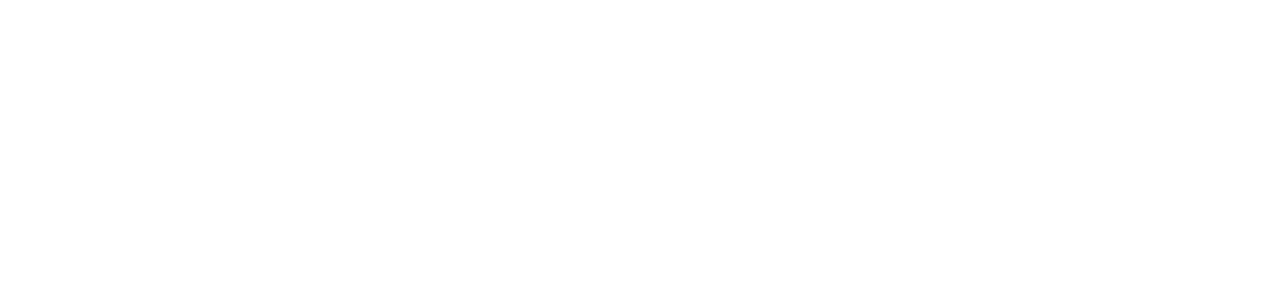
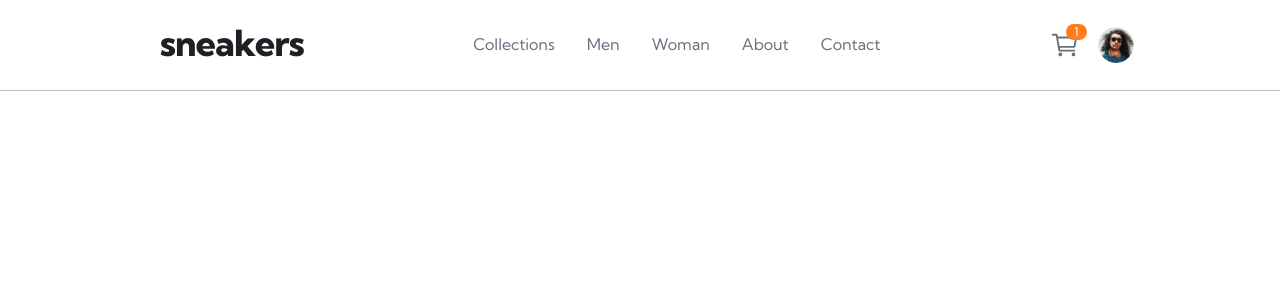
Before and after one commit to gabrieldev4/eccomerce-product-page, a React (Vite) app: page / in a window 1280 px wide. Shown: the top 300 px of the page. Built offline with nearby package versions, Linux system fonts and the light colour scheme.

Commit message:
cart dropdown done

```diff
--- a/src/App.tsx
+++ b/src/App.tsx
@@ -1,7 +1,14 @@
+import { Modal } from "./components/Modal"
+import { NavBar } from "./components/Navbar"
+
 function App() {
 
   return (
     <>
+      <div>
+        <NavBar/>
+        <Modal/>
+      </div>
     </>
   )
 }
--- /dev/null
+++ b/src/components/Dropdown.tsx
@@ -0,0 +1,40 @@
+import { useCart } from "../context/CartContext"
+import { FaTrashAlt } from "react-icons/fa";
+
+export function DropDown(){
+
+    const {item,setItem} = useCart()
+    const valueTotal = item*125.00
+
+    const handleDeleteItems=()=>{
+        setItem(0)
+    }
+    console.log(item)
+    return (
+        <div className="py-4 min-h-52 min-w-80 sm:w-96 sm:right-20 mx-2 absolute shadow-xl shadow-dark-grayish-blue top-20 bg-white rounded-lg z-40">
+            <header className="border-b min-w-64 text-very-dark-blue border-grayish-blue pb-6 indent-6 ">Cart</header>
+            {item > 0 ? (
+                <div className="px-6">
+                    <div className="flex items-center gap-6 justify-center my-6">
+                        <img src="/image-product-1-thumbnail.jpg" alt="" className="rounded-lg h-12"/>
+                        <div>
+                            <p className="block text-dark-grayish-blue">Fall Limited Edition Sneakers</p>
+                            <p className="block text-dark-grayish-blue">$125.00 x{item} <span className=" text-very-dark-blue font-semibold">{valueTotal}</span></p>
+                        </div>
+                        <button onClick={()=>handleDeleteItems()}>
+                            <FaTrashAlt className="font-normal text-dark-grayish-blue"/>
+                        </button>
+                    </div>
+                    <footer className="flex">
+                        <button className="mx-auto w-full mb-6 py-3 rounded-lg bg-primary text-very-dark-blue font-semibold">Checkout</button>
+                    </footer>
+                </div>
+            )
+            :(
+                <div className="flex items-center min-h-36 mb-6 justify-center ">
+                    <span className="font-semibold text-g">Your cart is empty</span>
+                </div>
+            )}
+    </div>
+    )
+}
--- a/src/components/Modal.tsx
+++ b/src/components/Modal.tsx
@@ -1,13 +1,22 @@
 import ReactDOM  from "react-dom"
 import { useModalContext } from "../context/ModalContext"
 export function Modal(){
-    const {isModalOpen, modalContext} = useModalContext()
+    const {isModalOpen,closeModal, modalContext,overlayOpaque} = useModalContext()
 
     if(!isModalOpen){return null}
+    const clickOut = () =>{
+        closeModal()
+    }
 
     return ReactDOM.createPortal(
-        <div className="fixed inset-0 bg-black bg-opacity-50 flex">
-            {modalContext}
+        <div>
+            <div className="flex justify-center">
+                {modalContext}
+            </div>
+            <div
+                className={`${overlayOpaque? 'bg-very-dark-blue bg-opacity-50':'bg-transparent'} fixed bottom-0 top-0 left-0 right-0 z-20`}
+                onClick={clickOut}
+            ></div>
         </div>,
         document.getElementById("modal-root") as HTMLElement
     )
--- a/src/components/Navbar.tsx
+++ b/src/components/Navbar.tsx
@@ -2,33 +2,54 @@
 import { IoCartOutline } from "react-icons/io5";
 import { useModalContext } from "../context/ModalContext";
 import { IoIosClose } from "react-icons/io";
+import { DropDown } from "./Dropdown";
+import { useCart } from "../context/CartContext";
+
 
 export function NavBar(){
-    const {openModal,closeModal}= useModalContext()
+
+    const {openModal,closeModal,setOverlayOpaque,overlayOpaque,isModalOpen}= useModalContext()
+    const {item} = useCart()
+
+    // modal geral
     const handleCloseModal = ()=>{
         closeModal()
     }
-    const handleOpenModal = () =>{
+
+    // menu
+    const handleOpenMenu = () =>{
+        setOverlayOpaque(true)
         openModal(
-            <div className="bg-white w-2/3 p-4">
+            <div className="bg-white w-60 absolute left-0 top-0 h-full p-6 md:hidden z-40">
                 <button onClick={handleCloseModal} className="mb-6 text-dark-grayish-blue">
                     <IoIosClose size={32}/>
                 </button>
                 <ul className="flex flex-col space-y-3">
-                    <li className="font-bold text-very-dark-blue">Collections</li>
-                    <li className="font-bold text-very-dark-blue">Men</li>
-                    <li className="font-bold text-very-dark-blue">Women</li>
-                    <li className="font-bold text-very-dark-blue">About</li>
-                    <li className="font-bold text-very-dark-blue">Contact</li>
+                    <a href=""className="font-bold text-dark-grayish-blue hover:text-very-dark-blue">Collections</a>
+                    <a href=""className="font-bold text-dark-grayish-blue hover:text-very-dark-blue">Men</a>
+                    <a href=""className="font-bold text-dark-grayish-blue hover:text-very-dark-blue ">Woman</a>
+                    <a href=""className="font-bold text-dark-grayish-blue hover:text-very-dark-blue ">About</a>
+                    <a href=""className="font-bold text-dark-grayish-blue hover:text-very-dark-blue ">Contact</a>
                 </ul>
             </div>
         )
     }
 
+    // dropdown
+    const toggleDropdown = ()=>{
+        if(isModalOpen){
+            closeModal()
+        }
+        else{
+            setOverlayOpaque(false)
+            openModal(<DropDown/>)
+        }
+    }
+
     return (
-        <nav className=" flex items-center justify-between px-6 py-4 ">
-            <div className="flex items-center space-x-4">
-                <button onClick={handleOpenModal} className="flex items-center md:hidden text-2xl cursor-pointer">
+        <nav className="py-5 md:py-0 px-4 lg:px-36 flex items-center justify-between  border-b border-grayish-blue z-10">
+            <div className="flex items-center space-x-4" >
+                <button onClick={handleOpenMenu} className="flex items-center md:hidden text-2xl cursor-pointer">
                     <FaBars className="text-2xl  text-very-dark-blue"/>
                 </button>
                 <div className="text-4xl tracking-tight text-very-dark-blue font-extrabold leading-7 mb-1 cursor-pointer">
@@ -36,18 +57,20 @@
                 </div>
             </div>
 
-            <div className="hidden md:flex space-x-8">
-                <a href=""className="text-dark-grayish-blue hover:text-very-dark-blue">Collections</a>
-                <a href=""className="text-dark-grayish-blue hover:text-very-dark-blue">Men</a>
-                <a href=""className="text-dark-grayish-blue hover:text-very-dark-blue">Woman</a>
-                <a href=""className="text-dark-grayish-blue hover:text-very-dark-blue">About</a>
-                <a href=""className="text-dark-grayish-blue hover:text-very-dark-blue">Contact</a>
+            <div className="hidden md:flex h-full space-x-8">
+                <a href=""className="text-dark-grayish-blue hover:text-very-dark-blue py-8 border-b-2 border-transparent hover:border-primary">Collections</a>
+                <a href=""className="text-dark-grayish-blue hover:text-very-dark-blue py-8 border-b-2 border-transparent hover:border-primary">Men</a>
+                <a href=""className="text-dark-grayish-blue hover:text-very-dark-blue py-8 border-b-2 border-transparent hover:border-primary">Woman</a>
+                <a href=""className="text-dark-grayish-blue hover:text-very-dark-blue py-8 border-b-2 border-transparent hover:border-primary">About</a>
+                <a href=""className="text-dark-grayish-blue hover:text-very-dark-blue py-8 border-b-2 border-transparent hover:border-primary">Contact</a>
             </div>
             <div className="flex items-center space-x-4">
-                <span className="cursor-pointer">
-                    <IoCartOutline className="text-dark-grayish-blue text-3xl"/>
+                <span className="cursor-pointer relative" onClick={toggleDropdown}>
+                    <IoCartOutline className="text-dark-grayish-blue text-3xl hover:text-black" />
+                    <span className={`${item>0? '': 'hidden'} px-2 absolute bottom-5 left-4 bg-primary rounded-full text-white text-xs`}>{item}</span>
+
                 </span>
-                <img src="/image-avatar.png" alt="foto de perfil" className="w-10 h-10 rounded-full"/>
+                <img src="/image-avatar.png" alt="foto de perfil" className="w-10 h-10 rounded-full border-2 cursor-pointer border-transparent hover:border-primary"/>
             </div>
         </nav>
     )
--- a/src/context/CartContext.tsx
+++ b/src/context/CartContext.tsx
@@ -15,7 +15,7 @@
 }
 
 export function CartProvider({children}: CartProvider){
-    const [item,setItem] = useState<number>(0)
+    const [item,setItem] = useState<number>(1)
 
     return (
         <CartContext.Provider value={{item,setItem}}>
@@ -26,6 +26,8 @@
 
 export const useCart = ()=>{
     const context = useContext(CartContext)
-    if(!context) return console.log("Erro no uso do contexto Cart")
+    if(!context){
+        throw new Error('useModal deve ser usado dentro de um Modal Provier')
+    }
     return context
 }
--- a/src/context/ModalContext.tsx
+++ b/src/context/ModalContext.tsx
@@ -5,6 +5,8 @@
     modalContext: ReactNode;
     openModal: (content: ReactNode)=>void;
     closeModal: ()=>void;
+    overlayOpaque: boolean;
+    setOverlayOpaque: React.Dispatch<React.SetStateAction<boolean>>;
 }
 
 const ModalContext = createContext<ModalContextProps | null>(null)
@@ -16,6 +18,7 @@
 export function ModalProvider({children}:ModalProviderProps){
     const [isModalOpen,setIsModalOpen] = useState<boolean>(false)
     const [modalContext,setModalContent] = useState<ReactNode>(null)
+    const [overlayOpaque,setOverlayOpaque] = useState<boolean>(true)
 
     const openModal = (content: ReactNode)=>{
         setIsModalOpen(true)
@@ -26,7 +29,7 @@
         setIsModalOpen(false)
     }
     return (
-        <ModalContext.Provider value={{isModalOpen,closeModal,openModal, modalContext}}>
+        <ModalContext.Provider value={{isModalOpen,closeModal,openModal, modalContext,overlayOpaque,setOverlayOpaque}}>
             {children}
         </ModalContext.Provider>
     )
--- a/src/main.tsx
+++ b/src/main.tsx
@@ -2,9 +2,15 @@
 import { createRoot } from 'react-dom/client'
 import App from './App.tsx'
 import './index.css'
+import { ModalProvider } from './context/ModalContext.tsx'
+import { CartProvider } from './context/CartContext.tsx'
 
 createRoot(document.getElementById('root')!).render(
   <StrictMode>
-    <App />
+    <ModalProvider>
+      <CartProvider>
+        <App/>
+      </CartProvider>
+    </ModalProvider>
   </StrictMode>,
 )
```
